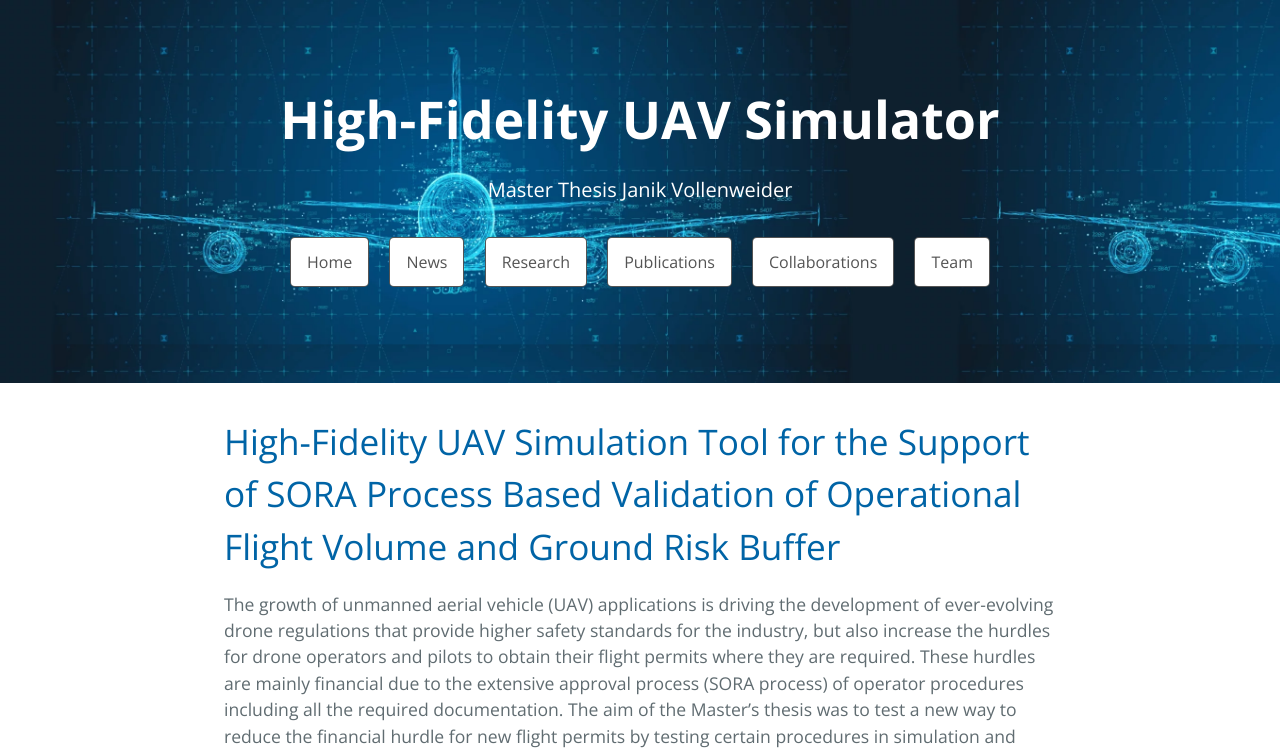
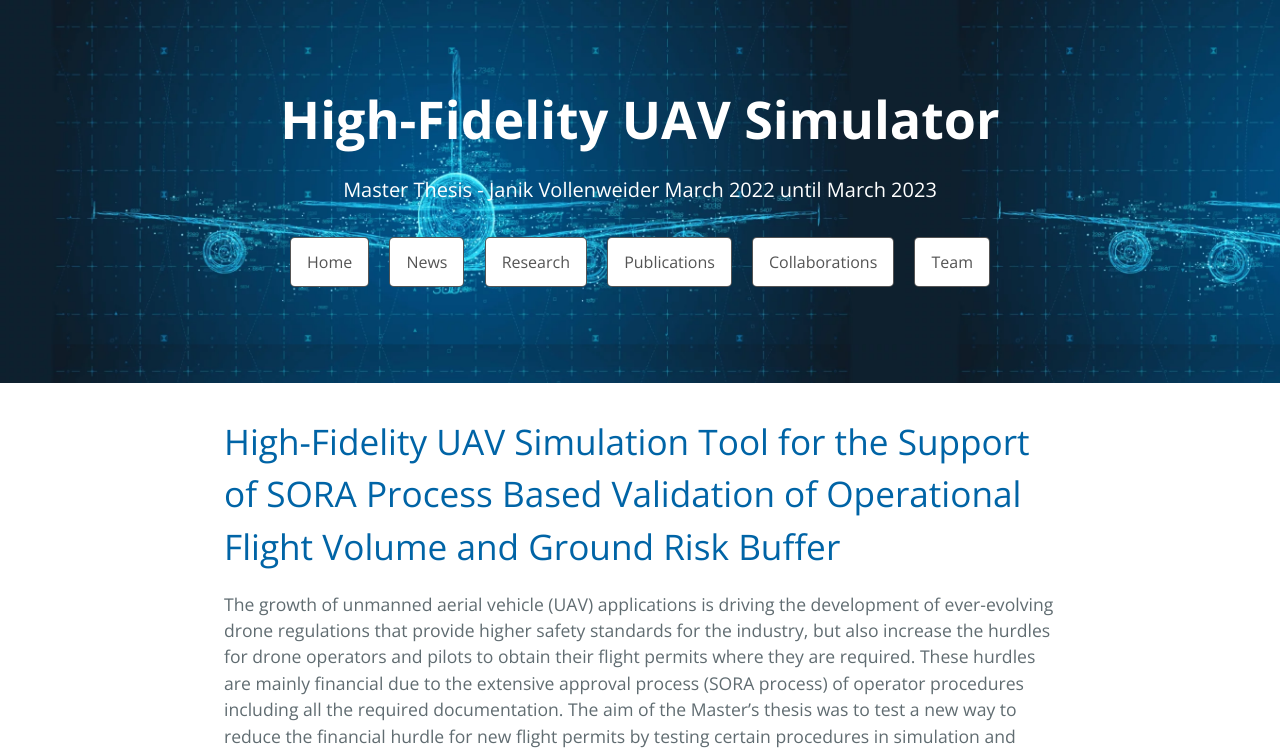
Before and after one commit to CyberneticLearningSystems/CyberneticLearningSystems.github.io, a Jekyll site: the page built from pages/paper_theses/MT_janik_vollenweider.md, in a window 1280 px wide. Shown: the top 753 px of the page. Built offline with Jekyll 4.4.1, drawn with Linux system fonts in a browser that asks for light colours.

Commit message:
Header changed

```diff
--- a/pages/paper_theses/MT_janik_vollenweider.md
+++ b/pages/paper_theses/MT_janik_vollenweider.md
@@ -1,7 +1,7 @@
 ---
 layout: default
 title: High-Fidelity UAV Simulator
-description: Master Thesis Janik Vollenweider
+description: Master Thesis - Janik Vollenweider March 2022 until March 2023
 ---
 
 # High-Fidelity UAV Simulation Tool for the Support of SORA Process Based Validation of Operational Flight Volume and Ground Risk Buffer
```
